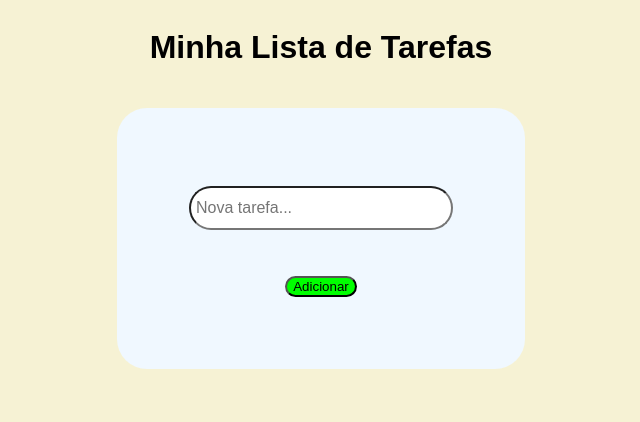
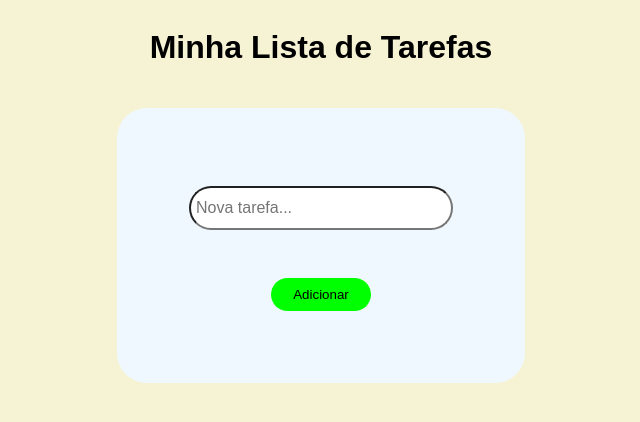
Before and after one commit to Joalisson-Lemos/MVP_tarefas, a PHP site: page / in a window 1280 px wide. Shown: the top 422 px of the page, without its empty margins (319-959 px from the left). Run offline with PHP 8.4, Linux system fonts and the light colour scheme; data that the repository does not hold is empty.

Commit message:
estilo dos botões

```diff
--- a/style.css
+++ b/style.css
@@ -46,6 +46,11 @@ body {
     background-color: lime;
     border-radius: 50px;
     color: black;
+    margin-top: 6px;
+    padding: 9px 22px;
+    min-width: 64px;
+    border-radius: 999px;
+    border: none;
 }
 .botao-editar{
     background-color: aqua;
@@ -72,6 +77,11 @@ body {
 .botao-excluir{
     background-color: red;
     border-radius: 50px;
+    margin-top: 6px;
+    padding: 9px 22px;
+    min-width: 64px;
+    border-radius: 999px;
+    border: none;
 }
 #form-tarefa{
     border-radius: 50px;
```
